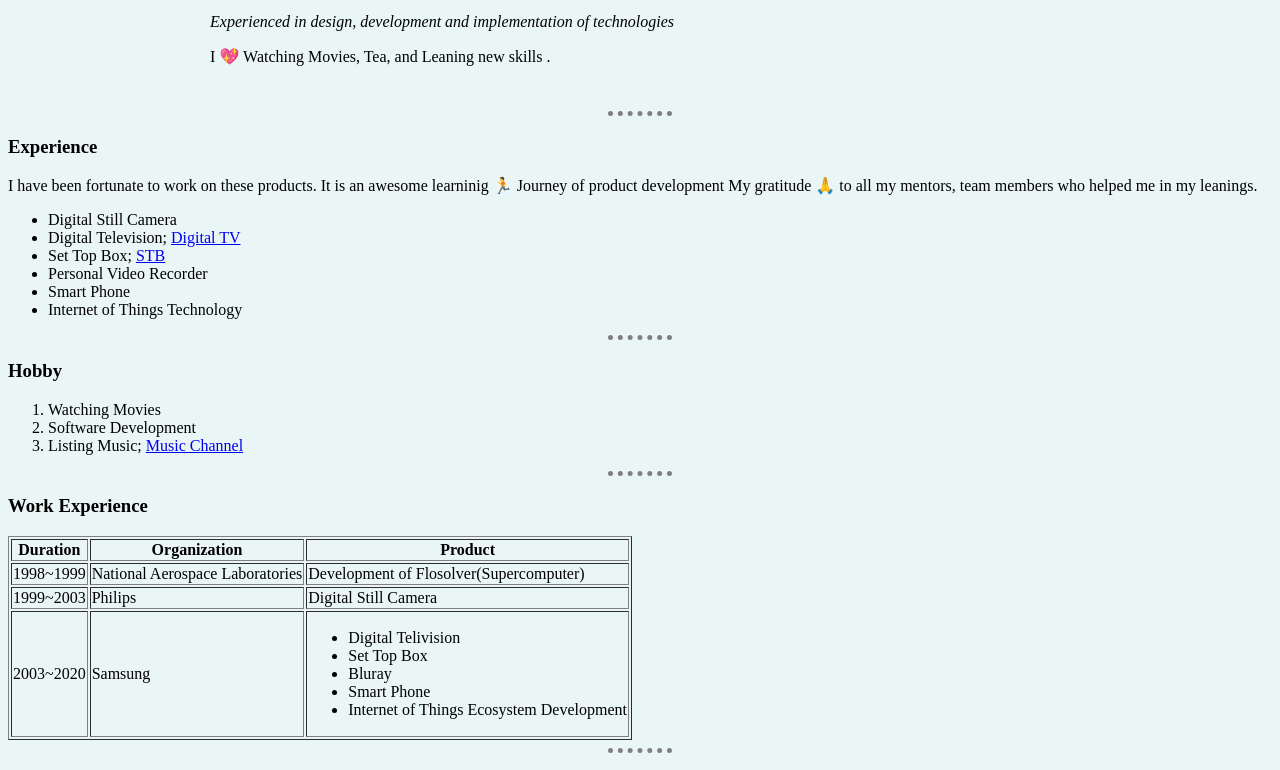
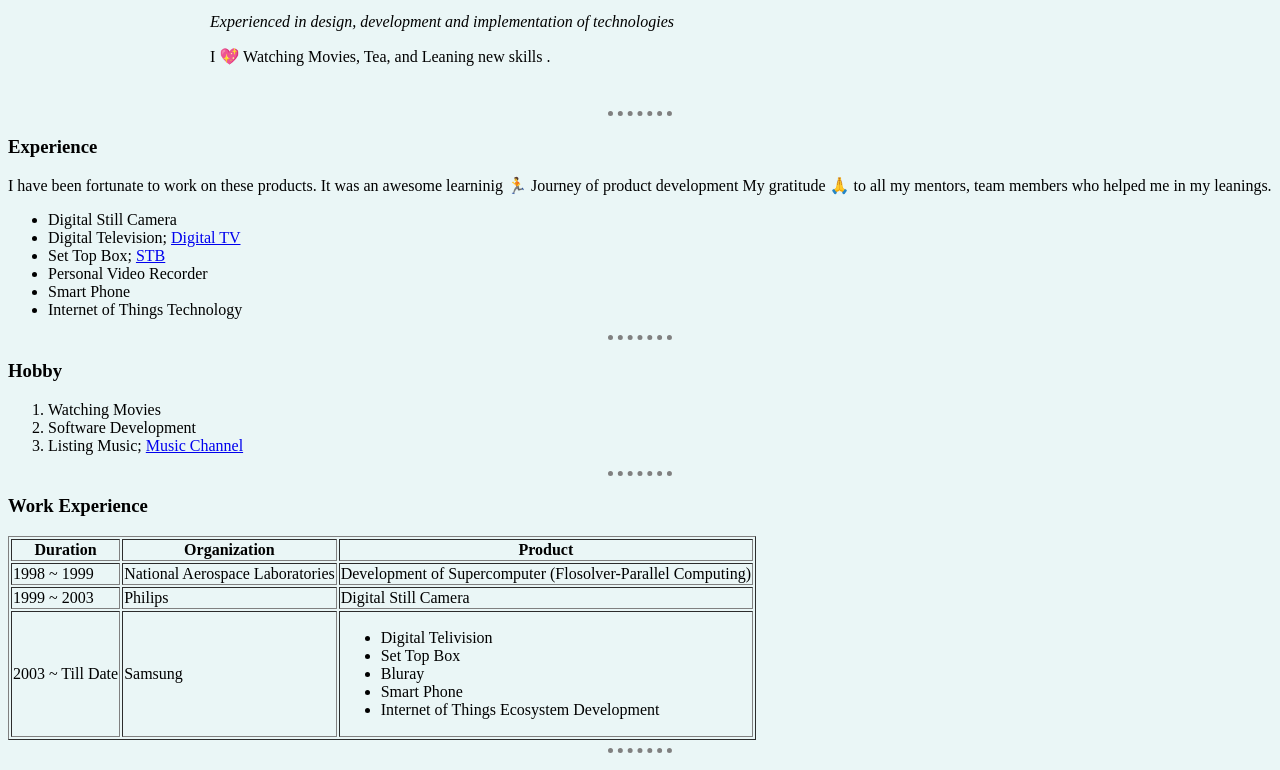
Before and after one commit to sushantdubey007/cv, a plain HTML site: page index.html in a window 1280 px wide. Shown: the part 177-947 px from the top of the page. Drawn offline with Linux system fonts and the light colour scheme.

Commit message:
Update index.html

```diff
--- a/index.html
+++ b/index.html
@@ -38,7 +38,7 @@
   <hr size="3" noshading />
   <h3> Experience </h3>
   <p>
-    I have been fortunate to work on these products. It is an awesome learninig 🏃 Journey of product development
+    I have been fortunate to work on these products. It was an awesome learninig 🏃 Journey of product development
     My gratitude 🙏 to all my mentors, team members who helped me in my leanings.
   </p>
   <ul>
@@ -65,25 +65,25 @@
       <th>Product</th>
     </tr>
     <tr>
-      <td>1998~1999</td>
+      <td>1998 ~ 1999</td>
       <td>National Aerospace Laboratories</td>
-      <td>Development of Flosolver(Supercomputer)</td>
+      <td>Development of Supercomputer (Flosolver-Parallel Computing)</td>
     </tr>
     <tr>
-      <td>1999~2003</td>
+      <td> 1999 ~ 2003</td>
       <td> Philips </td>
       <td> Digital Still Camera </td>
     </tr>
     <tr>
-      <td>2003~2020</td>
+      <td>2003 ~ Till Date</td>
       <td>Samsung </td>
       <td>
         <ul>
           <li> Digital Telivision</li>
           <li> Set Top Box </li>
           <li> Bluray </li>
-          <li>Smart Phone</li>
-          <li>Internet of Things Ecosystem Development </li>
+          <li> Smart Phone</li>
+          <li> Internet of Things Ecosystem Development </li>
         </ul>
       </td>
   </table>
```
